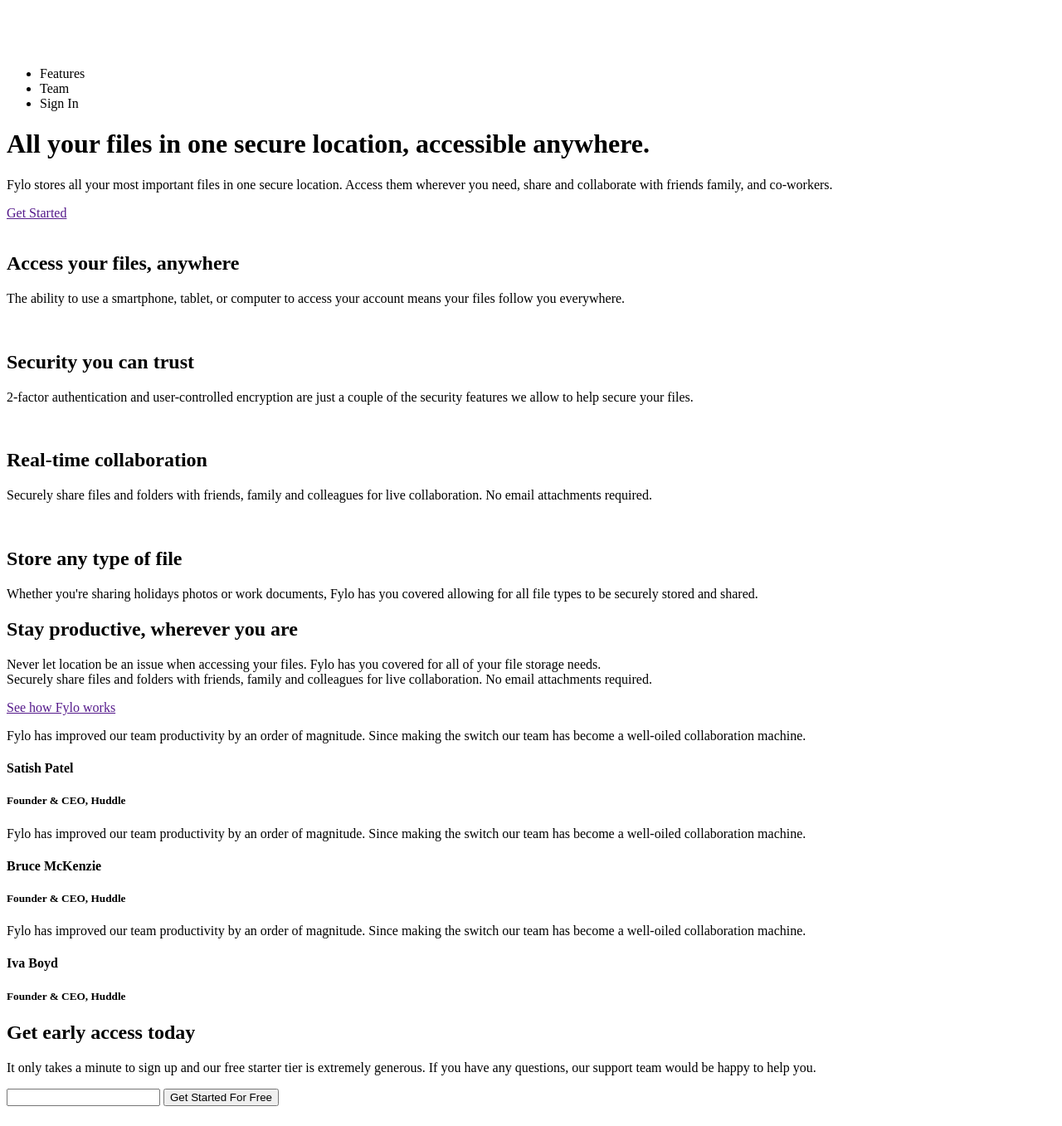
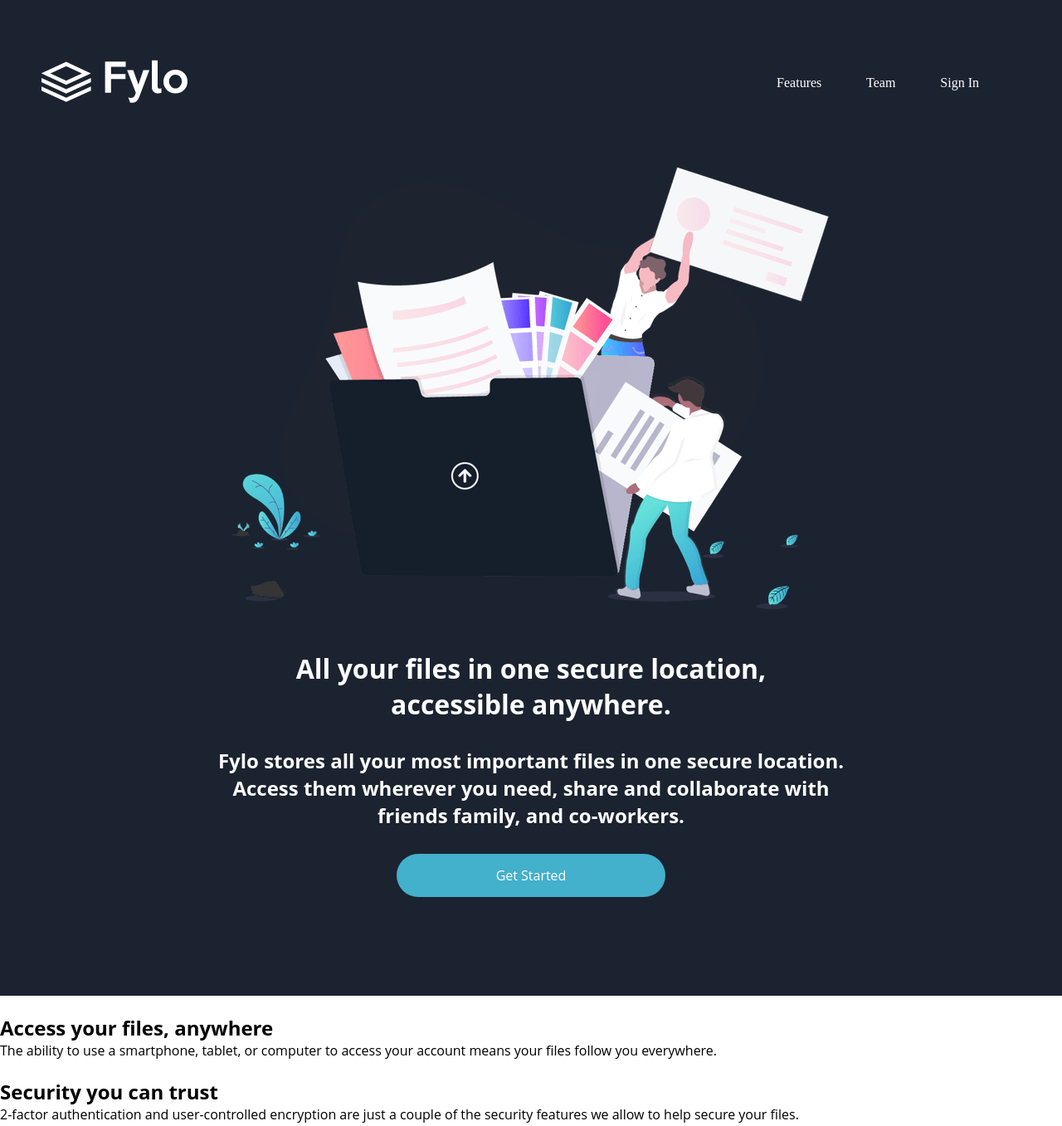
Before and after one commit to Diego-Gomes84/fylo-landing-page, a plain HTML site: page index.html in a window 1280 px wide. Shown: the top 1357 px of the page at 83% size. Drawn offline with Linux system fonts and the light colour scheme.

Commit message:
adding header / main section

```diff
--- a/index.html
+++ b/index.html
@@ -17,16 +17,20 @@
 <body>
   <header>
     <a href=""><img src="images/logo.svg" alt="logo-fylo"></a>
-    <ul>
-      <li>Features</li>
-      <li>Team</li>
-      <li>Sign In</li>
-    </ul>
+    <nav>
+      <a href="#">Features</a>
+      <a href="#">Team</a>
+      <a href="#">Sign In</a>
+    </nav>
   </header>
   <main>
-    <h1>All your files in one secure location, accessible anywhere.</h1>
-    <p>Fylo stores all your most important files in one secure location. Access them    wherever you need, share and collaborate with friends family, and co-workers.</p>
-    <a href="">Get Started</a>
+    <div class="main-container">
+      <img src="images/illustration-intro.png" alt="imagem-pessoas-no-notebook">
+      <h1>All your files in one secure location, accessible anywhere.</h1>
+      <h2>Fylo stores all your most important files in one secure location. Access them    wherever you need, share and collaborate with friends family, and co-workers.</h2>
+      <a href="" class="btn-blue">Get Started</a>
+    </div>
+
   </main>
 
   <section>
--- a/styles.css
+++ b/styles.css
@@ -0,0 +1,56 @@
+* {
+    margin: 0;
+    padding: 0;
+    box-sizing: border-box;
+}
+body {
+    font-family: 'open sans';
+}
+.btn-blue{
+    color: #fff;
+    background-color: #43b0cc;
+    padding: 15px 120px;
+    border-radius: 40px;
+    text-decoration: none;
+}
+/*desktop*/
+
+/*header*/
+header {
+    display: flex;
+    justify-content: space-between;
+    align-items: center;
+    background-color: #1b2330;
+    height: 200px;
+    padding: 0 50px;
+    font-family: 'raleway';
+}
+header a {
+    color: #fff;
+    text-decoration: none;
+    padding-right: 50px;
+}
+
+/*main*/
+
+main {
+    background-color: #1b2330;
+    height: 1000px;
+}
+.main-container {
+    display: flex;
+    width: 800px;
+    flex-direction: column;
+    align-items: center;
+    text-align: center;
+    margin: 0 auto;
+}
+.main-container h1{
+    width: 600px;
+    color: #fff;
+    padding: 50px 0 30px 0;
+}
+.main-container h2{
+    color: #fff;
+    padding-bottom: 30px;
+}
```
